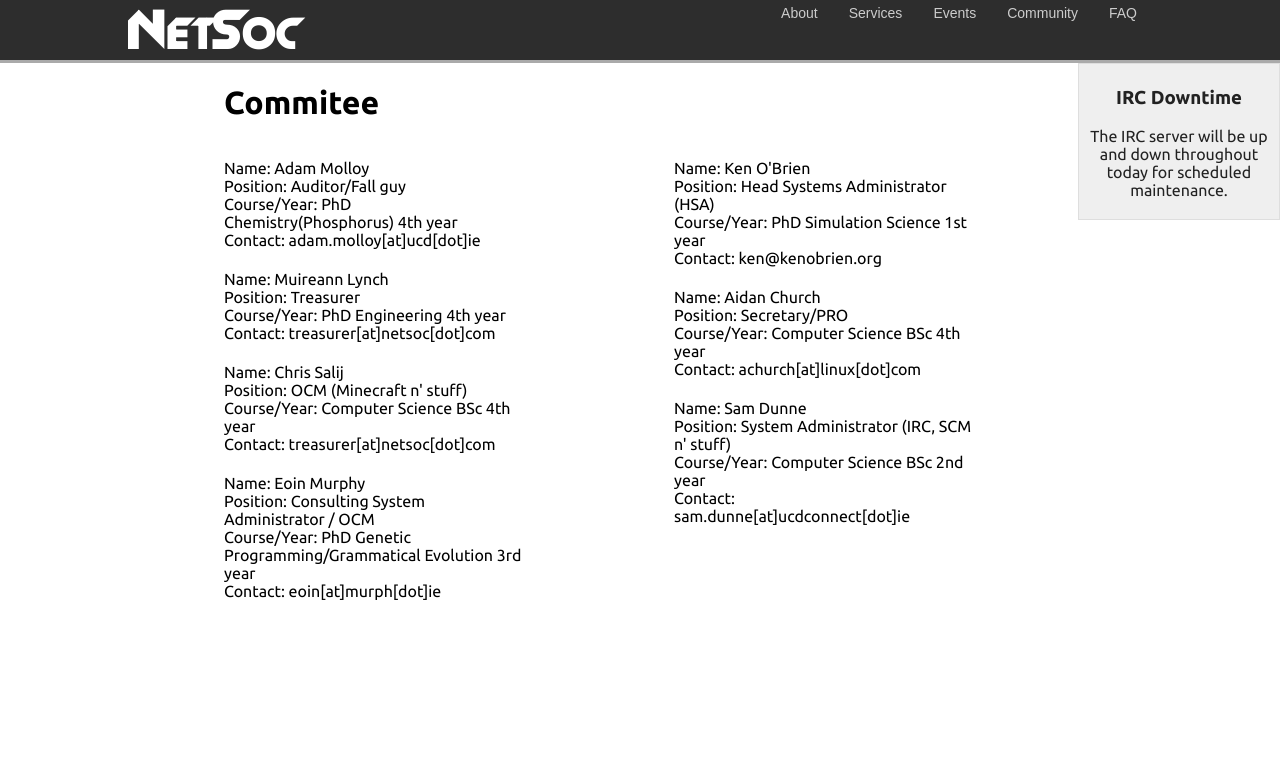
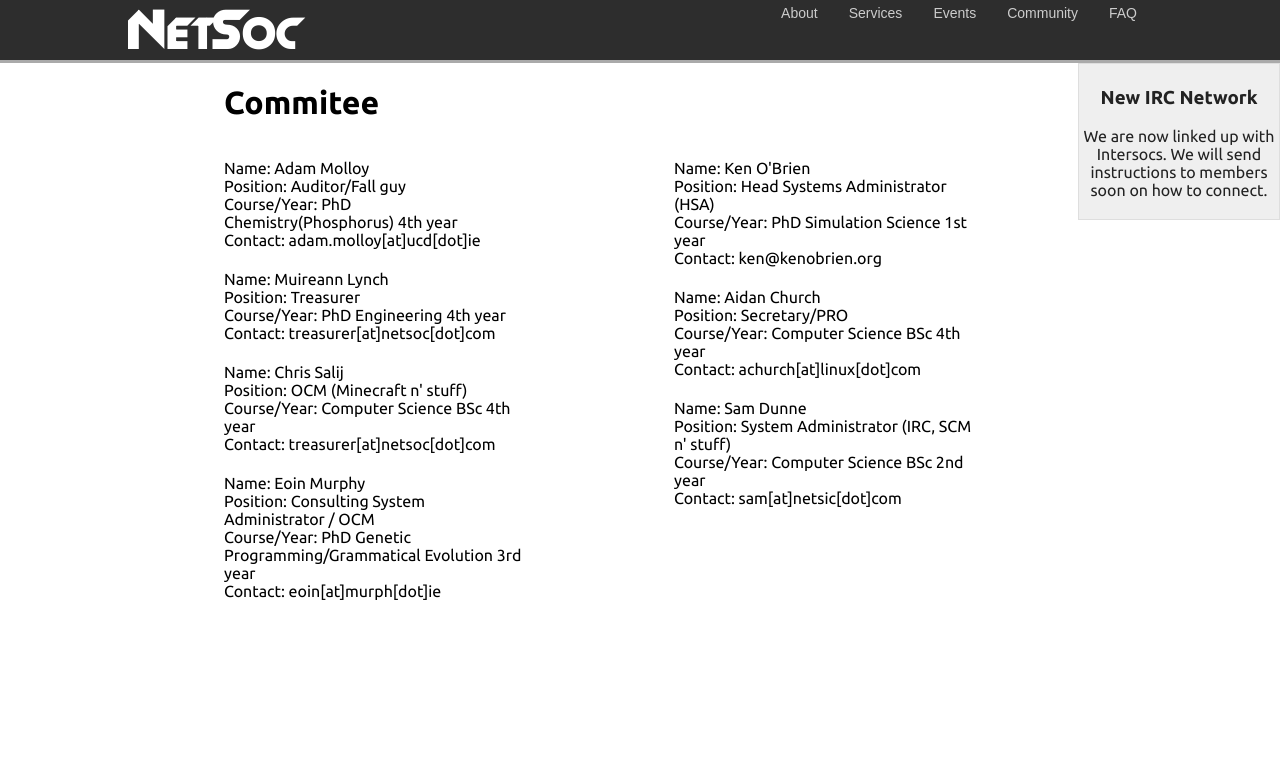
Before and after one commit to NetsocUCD/netsoc.com, a PHP site: page /committee.php in a window 1280 px wide. Shown: the top 770 px of the page. Run offline with PHP 8.4, Linux system fonts and the light colour scheme.

Commit message:
Made changes to IRC notice and my email address

```diff
--- a/committee.php
+++ b/committee.php
@@ -35,7 +35,7 @@
 						<p> Name: Sam Dunne <br/>
 						Position: System Administrator (IRC, SCM n' stuff) <br/>
  						Course/Year: Computer Science BSc 2nd year <br/>
-						Contact: sam.dunne[at]ucdconnect[dot]ie</p>
+						Contact: sam[at]netsic[dot]com</p>
 					</div>
 				</div>
 			</div>
--- a/header.php
+++ b/header.php
@@ -38,6 +38,6 @@
 	</div>
 </div>
 <div id="alert">
-	<h3>IRC Downtime</h3>
-	<p>The IRC server will be up and down throughout today for scheduled maintenance.</p>
+	<h3>New IRC Network</h3>
+	<p>We are now linked up with Intersocs. We will send instructions to members soon on how to connect.</p>
 </div>
```
